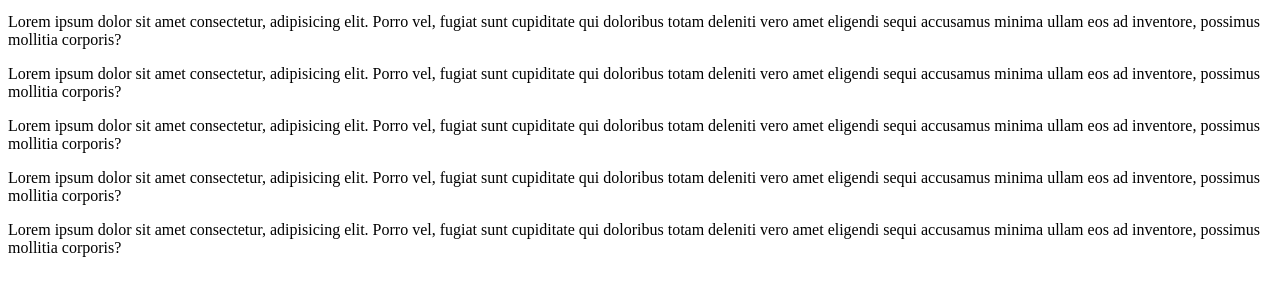
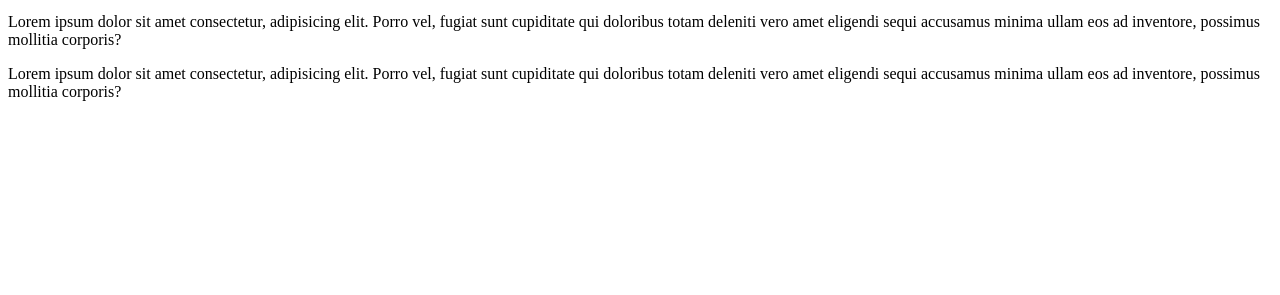
Before and after one commit to Chatchawan1650701509/learn-Git, a plain HTML site: page index.html in a window 1280 px wide. Shown: the part 119-414 px from the top of the page. Drawn offline with Linux system fonts and the light colour scheme.

Commit message:
delete more txt v2

```diff
--- a/index.html
+++ b/index.html
@@ -13,9 +13,6 @@
     <p>Lorem ipsum dolor sit amet consectetur, adipisicing elit. Porro vel, fugiat sunt cupiditate qui doloribus totam deleniti vero amet eligendi sequi accusamus minima ullam eos ad inventore, possimus mollitia corporis?</p>
     <p>Lorem ipsum dolor sit amet consectetur, adipisicing elit. Porro vel, fugiat sunt cupiditate qui doloribus totam deleniti vero amet eligendi sequi accusamus minima ullam eos ad inventore, possimus mollitia corporis?</p>
     <p>Lorem ipsum dolor sit amet consectetur, adipisicing elit. Porro vel, fugiat sunt cupiditate qui doloribus totam deleniti vero amet eligendi sequi accusamus minima ullam eos ad inventore, possimus mollitia corporis?</p>
-    <p>Lorem ipsum dolor sit amet consectetur, adipisicing elit. Porro vel, fugiat sunt cupiditate qui doloribus totam deleniti vero amet eligendi sequi accusamus minima ullam eos ad inventore, possimus mollitia corporis?</p>
-    <p>Lorem ipsum dolor sit amet consectetur, adipisicing elit. Porro vel, fugiat sunt cupiditate qui doloribus totam deleniti vero amet eligendi sequi accusamus minima ullam eos ad inventore, possimus mollitia corporis?</p>
-   <p>Lorem ipsum dolor sit amet consectetur, adipisicing elit. Porro vel, fugiat sunt cupiditate qui doloribus totam deleniti vero amet eligendi sequi accusamus minima ullam eos ad inventore, possimus mollitia corporis?</p>
 
     <script src="script.js"></script>
 </body>
```
